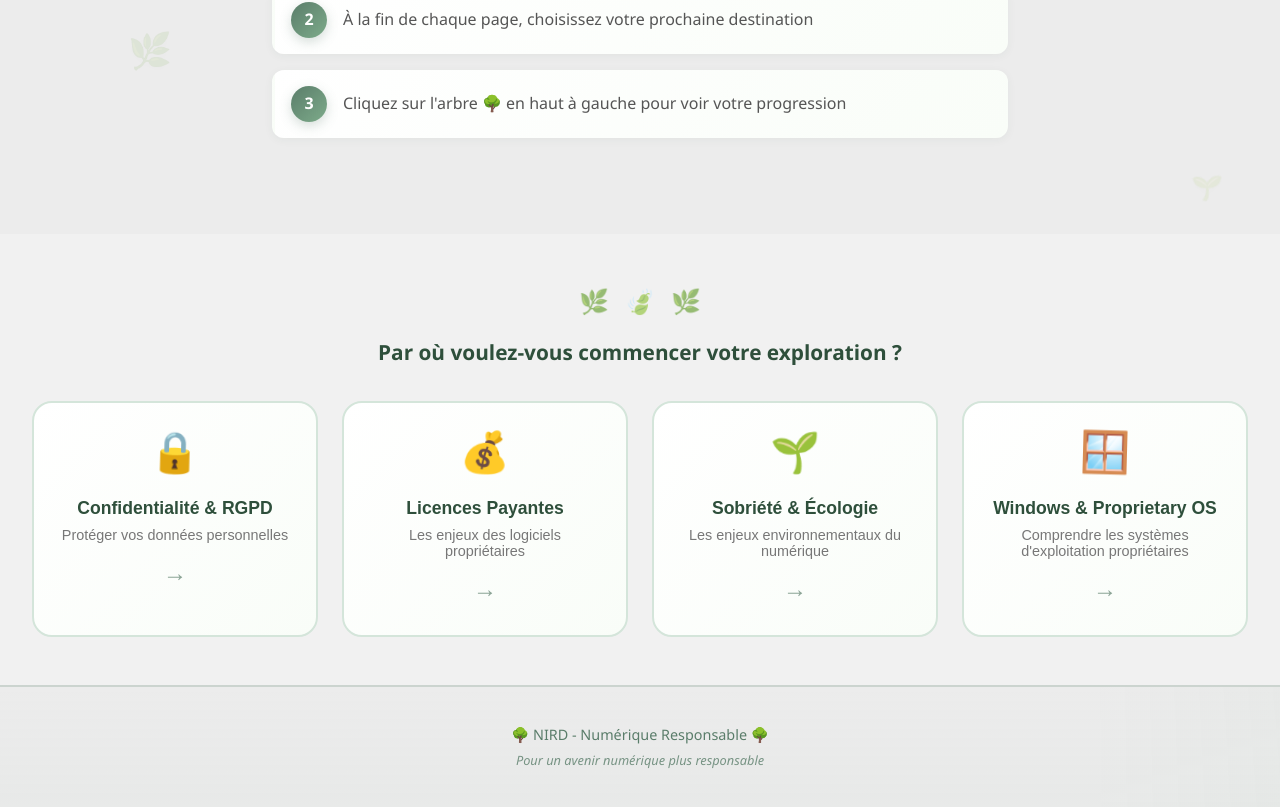
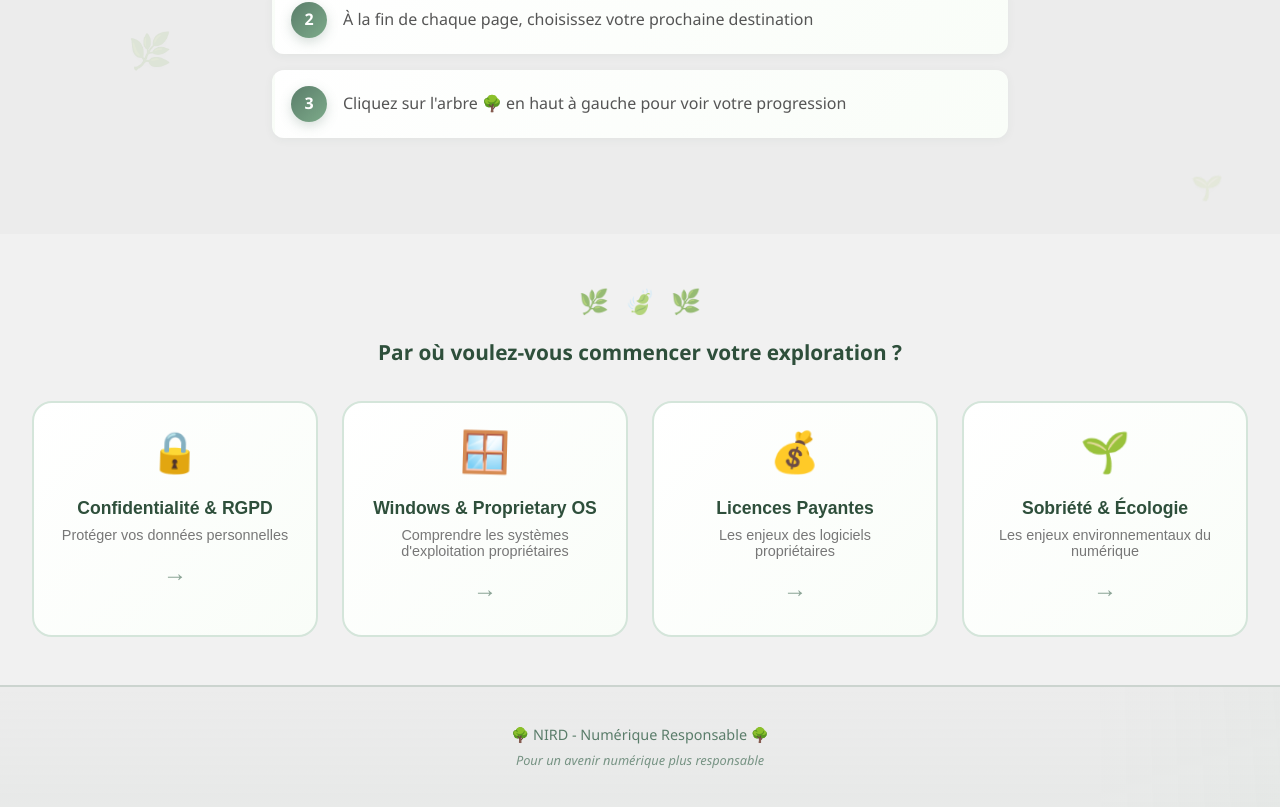
Before and after one commit to Quoicouteam/Nird, a Vue app: page / in a window 1280 px wide. Shown: the part 975-1782 px from the top of the page. Built offline with nearby package versions, Linux system fonts and the light colour scheme.

Commit message:
refracto - change position windows card to 2nd to match tree

```diff
--- a/src/components/TreeViews/PresentationNird.vue
+++ b/src/components/TreeViews/PresentationNird.vue
@@ -98,6 +98,13 @@ function chooseNext(choice) {
           <span class="choice-arrow">→</span>
         </button>
 
+        <button class="choice-button" @click="chooseNext('windows')">
+            <span class="choice-icon">🪟</span>
+            <span class="choice-title">Windows & Proprietary OS</span>
+            <span class="choice-desc">Comprendre les systèmes d'exploitation propriétaires</span>
+            <span class="choice-arrow">→</span>
+          </button>
+
         <button class="choice-button" @click="chooseNext('licences')">
           <span class="choice-icon">💰</span>
           <span class="choice-title">Licences Payantes</span>
@@ -112,12 +119,7 @@ function chooseNext(choice) {
           <span class="choice-arrow">→</span>
         </button>
 
-          <button class="choice-button" @click="chooseNext('windows')">
-            <span class="choice-icon">🪟</span>
-            <span class="choice-title">Windows & Proprietary OS</span>
-            <span class="choice-desc">Comprendre les systèmes d'exploitation propriétaires</span>
-            <span class="choice-arrow">→</span>
-          </button>
+
       </div>
     </div>
   </div>
```
